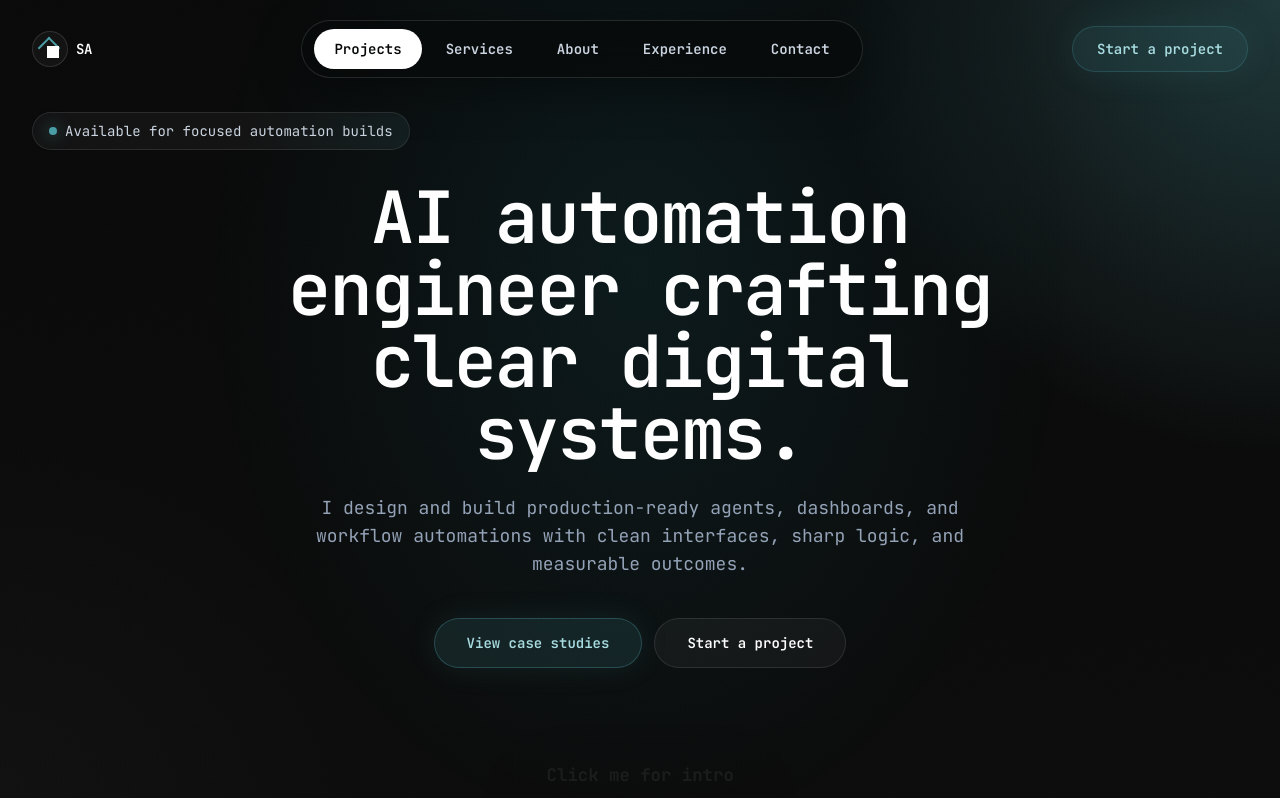
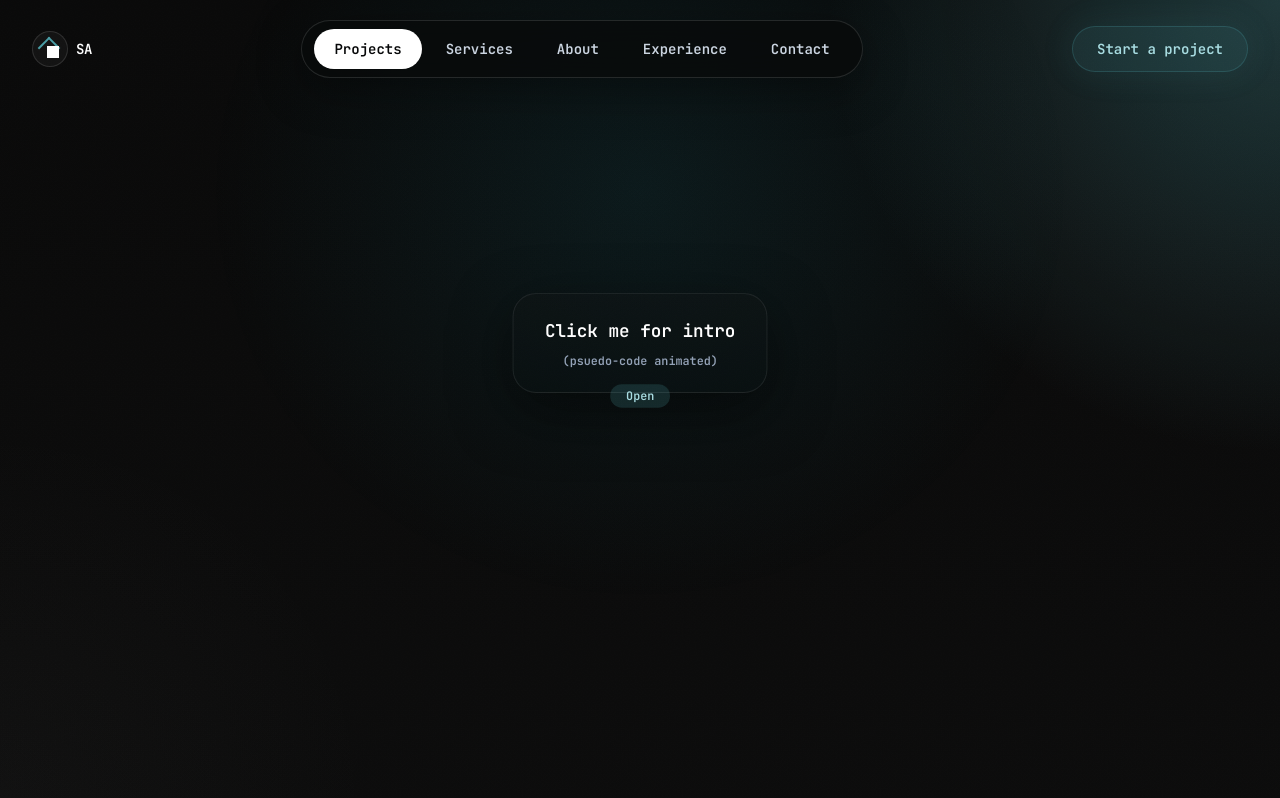
Before and after one commit to SyedSaribAhmed/my-portfolio-web, a Next.js app: page / in a window 1280 px wide. Shown: the top 798 px of the page. Built offline with nearby package versions, Linux system fonts and the light colour scheme.

Commit message:
Hero: move intro button center, remove badge/text, update IntroCompiler content and speed

```diff
--- a/app/page.tsx
+++ b/app/page.tsx
@@ -52,63 +52,12 @@ export default function HomePage() {
             variants={heroVariants}
             transition={{ duration: 0.6, ease: 'easeOut' }}
           >
-            <motion.span
-              initial={{ opacity: 0, y: 10 }}
-              animate={{ opacity: 1, y: 0 }}
-              transition={{ duration: 0.5, delay: 0.1 }}
-              className="inline-flex items-center gap-2 rounded-full border border-white/10 bg-white/[0.04] px-4 py-2 text-sm text-slate-300 backdrop-blur-sm"
-            >
-              <span className="h-2 w-2 rounded-full bg-[#4a9ea6] shadow-[0_0_16px_rgba(74,158,166,0.8)]" />
-              Available for focused automation builds
-            </motion.span>
-
-            <motion.h1
-              initial={{ opacity: 0, y: 20 }}
-              animate={{ opacity: 1, y: 0 }}
-              transition={{ duration: 0.6, delay: 0.2 }}
-              className="mt-8 max-w-4xl mx-auto text-center text-4xl font-semibold tracking-tight text-white sm:text-6xl lg:text-7xl"
-            >
-              AI automation engineer crafting clear digital systems.
-            </motion.h1>
-
-            <motion.p
-              initial={{ opacity: 0, y: 20 }}
-              animate={{ opacity: 1, y: 0 }}
-              transition={{ duration: 0.6, delay: 0.3 }}
-              className="mt-6 max-w-2xl mx-auto text-center text-base leading-8 text-slate-400 sm:text-lg"
-            >
-              I design and build production-ready agents, dashboards, and workflow automations with clean interfaces, sharp logic, and measurable outcomes.
-            </motion.p>
-
-            <motion.div
-              initial={{ opacity: 0, y: 20 }}
-              animate={{ opacity: 1, y: 0 }}
-              transition={{ duration: 0.6, delay: 0.4 }}
-              className="mt-10 flex flex-col gap-3 sm:flex-row justify-center"
-            >
-              <Link
-                href="/case-studies"
-                className="inline-flex items-center justify-center rounded-full border border-[#4a9ea6]/[0.35] bg-[#4a9ea6]/[0.14] px-8 py-3.5 text-sm font-semibold text-[#a8dce1] shadow-[0_0_30px_rgba(74,158,166,0.12)] transition-all duration-200 hover:border-[#6bb8c0]/60 hover:bg-[#4a9ea6]/20"
-              >
-                View case studies
-              </Link>
-              <Link
-                href="#contact"
-                className="inline-flex items-center justify-center rounded-full border border-white/10 bg-white/[0.04] px-8 py-3.5 text-sm font-semibold text-white transition-all duration-200 hover:border-white/20 hover:bg-white/[0.08]"
-              >
-                Start a project
-              </Link>
-            </motion.div>
+            <div className="mt-8 flex w-full items-center justify-center">
+              <IntroCompiler />
+            </div>
           </motion.div>
 
-          <motion.div
-            initial={{ opacity: 0, y: 24 }}
-            animate={{ opacity: 1, y: 0 }}
-            transition={{ duration: 0.65, delay: 0.35 }}
-            className="relative rounded-3xl p-5"
-          >
-            <IntroCompiler />
-          </motion.div>
+          {/* removed secondary panel to keep hero focused */}
         </div>
       </section>
 
--- a/components/IntroCompiler.tsx
+++ b/components/IntroCompiler.tsx
@@ -33,15 +33,13 @@ export default function IntroCompiler() {
 
 function CompilerBox({ onClose }: { onClose: () => void }) {
   const lines = [
-    "def intro():",
-    "    name = \"Syed Sarib Ahmed\"",
-    "    title = \"AI Automation Specialist\"",
-    "    location = \"Remote / Hybrid\"",
-    "    focus = [\"Workflow Automation\", \"AI Agents\", \"RAG\"]",
-    "    tools = [\"Python\", \"TypeScript\", \"LangChain\"]",
-    "    print(f\"Hi, I'm {name} — {title}. I build production-ready agents and automations.\")",
-    "",
-    "# click anywhere to close"
+    'def intro():',
+    '    print("I\'m Syed Sarib Ahmed, a Full-Stack AI Engineer specializing in LLM systems, AI automation, and production-grade backend development.")',
+    '    print("I\'ve trained frontier language models through RLHF pipelines, built multi-agent automation workflows that cut lead response time by 9x,")',
+    '    print("and shipped full-stack applications with real-time WebSocket dashboards and OpenAI-powered analytics.")',
+    '    print("I work across the full AI engineering stack, from prompt engineering and RAG pipelines to Node.js APIs and cloud deployment on AWS and Azure.")',
+    '',
+    '# click anywhere to close'
   ];
 
   const [content, setContent] = useState('');
@@ -55,15 +53,15 @@ function CompilerBox({ onClose }: { onClose: () => void }) {
       const t = setTimeout(() => {
         setContent((c) => c + currentLine.charAt(charIndex));
         setCharIndex((i) => i + 1);
-      }, 20 + Math.random() * 40);
+      }, 6 + Math.random() * 12);
       return () => clearTimeout(t);
     }
-    // move to next line
+    // move to next line faster
     const nl = setTimeout(() => {
       setContent((c) => c + '\n');
       setLineIndex((li) => li + 1);
       setCharIndex(0);
-    }, 200);
+    }, 80);
     return () => clearTimeout(nl);
   }, [charIndex, lineIndex]);
 
@@ -75,23 +73,17 @@ function CompilerBox({ onClose }: { onClose: () => void }) {
       onClick={onClose}
       className="mx-auto max-w-3xl cursor-pointer rounded-3xl border border-white/10 bg-[#071014]/80 p-6 text-sm text-slate-200 shadow-strong sm:p-8"
     >
-      <div className="mb-4 flex items-center justify-between">
-        <div className="flex items-center gap-2">
-          <span className="h-3 w-3 rounded-full bg-[#ff5f56]" />
-          <span className="h-3 w-3 rounded-full bg-[#ffbd2e]" />
-          <span className="h-3 w-3 rounded-full bg-[#27c93f]" />
-        </div>
-        <div className="text-xs text-slate-400">pseudo-python compiler</div>
+      <div className="mb-4 flex items-center gap-2">
+        <span className="h-3 w-3 rounded-full bg-[#ff5f56]" />
+        <span className="h-3 w-3 rounded-full bg-[#ffbd2e]" />
+        <span className="h-3 w-3 rounded-full bg-[#27c93f]" />
       </div>
 
       <pre className="whitespace-pre-wrap break-words font-mono text-[0.95rem] leading-6">
         <code>{content}</code>
       </pre>
 
-      <div className="mt-4 flex items-center justify-between text-xs text-slate-400">
-        <span>Click anywhere to close</span>
-        <span>Responsive • Reactive</span>
-      </div>
+      <div className="mt-4 text-xs text-slate-400">Click anywhere to close</div>
     </motion.div>
   );
 }
```
